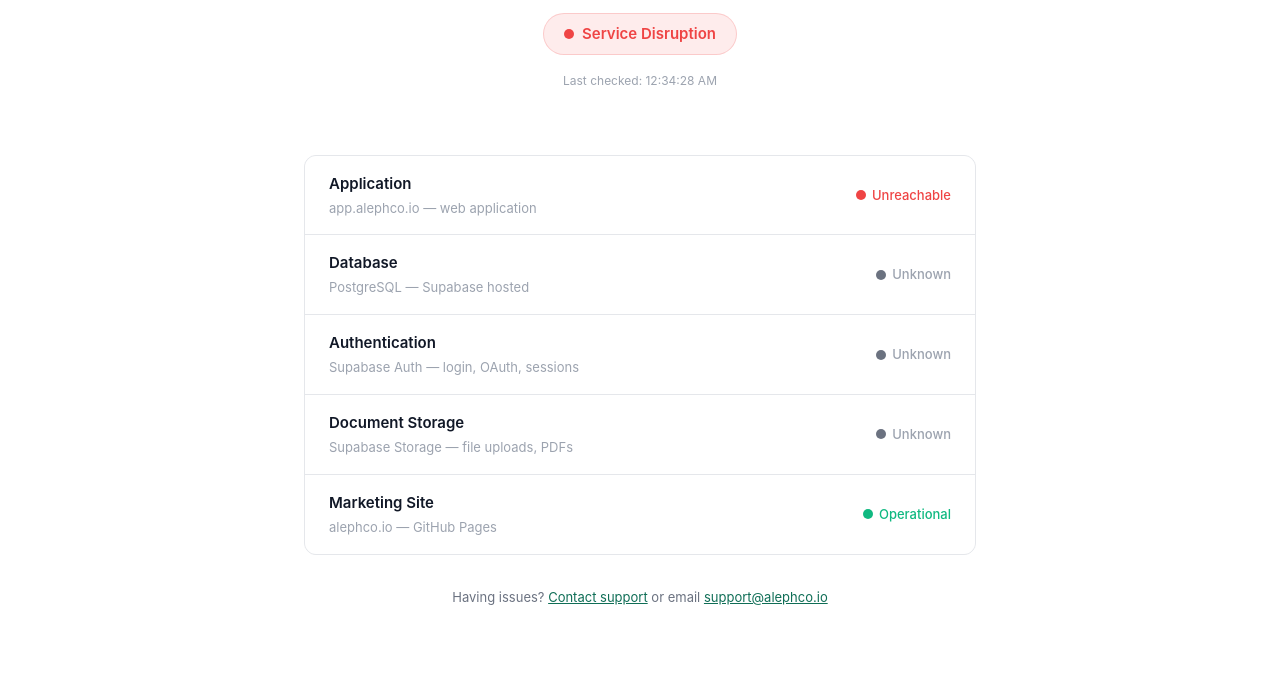
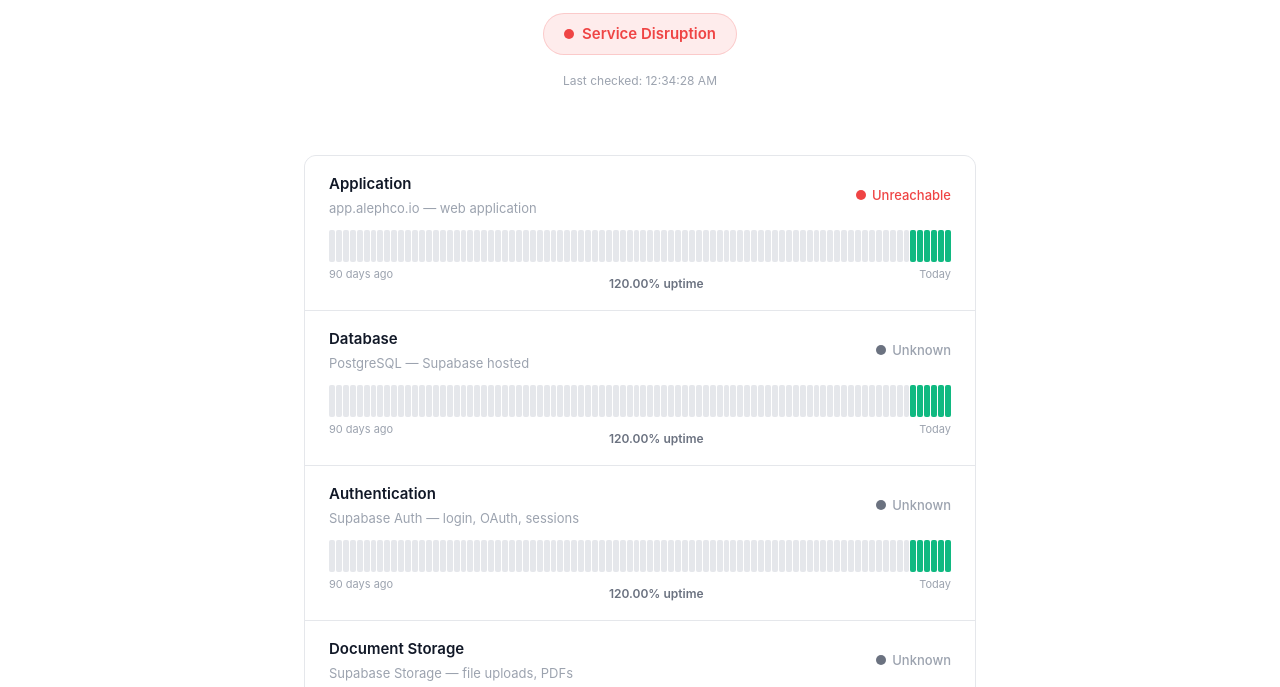
Before and after one commit to thirstypig/alephco.io-www, a website: page status.html in a window 1280 px wide. Shown: the part 265-952 px from the top of the page. Drawn offline with Linux system fonts and the light colour scheme; no server answers.

Commit message:
feat: add 90-day uptime bars to status page (Anthropic/Atlassian style)
Each component now shows a 90-day bar chart with daily status:
- Green bars = operational days
- Gray bars = before service launch
- Yellow/red bars = degradation/outage (future, when connected to monitoring)

Bars show tooltip on hover with date + status. Uptime percentage
calculated from active days since launch (~April 6, 2026).

Ready to connect to UptimeRobot API for real historical data.

Co-Authored-By: Claude Opus 4.6 (1M context) <noreply@anthropic.com>

```diff
--- a/status.html
+++ b/status.html
@@ -42,6 +42,17 @@
     .status-footer-note { text-align: center; font-size: .8125rem; color: var(--fg-subtle); margin: 2rem 0; }
     .status-footer-note a { color: var(--primary); }
     .status-updated { text-align: center; font-size: .75rem; color: var(--fg-subtle); margin-top: 1rem; }
+
+    /* Uptime bars */
+    .uptime-bars { display: flex; gap: 1px; height: 32px; margin-top: .75rem; }
+    .uptime-bar { flex: 1; border-radius: 2px; min-width: 2px; position: relative; cursor: pointer; transition: opacity .15s; }
+    .uptime-bar:hover { opacity: .8; }
+    .uptime-bar.green { background: #10b981; }
+    .uptime-bar.yellow { background: #f59e0b; }
+    .uptime-bar.red { background: #ef4444; }
+    .uptime-bar.gray { background: var(--border); }
+    .uptime-label { display: flex; justify-content: space-between; font-size: .6875rem; color: var(--fg-subtle); margin-top: .25rem; }
+    .uptime-pct { font-size: .75rem; font-weight: 600; color: var(--fg-muted); margin-top: .5rem; text-align: right; }
   </style>
 </head>
 <body>
@@ -91,52 +102,47 @@
         <div class="status-updated" id="status-time"></div>
       </div>
 
-      <!-- Components -->
+      <!-- Components with uptime bars -->
       <div class="status-grid">
-        <div class="status-row">
-          <div class="status-row-name">
-            Application
-            <small>app.alephco.io &mdash; web application</small>
+        <div class="status-row" style="flex-direction:column;align-items:stretch;">
+          <div style="display:flex;justify-content:space-between;align-items:center;">
+            <div class="status-row-name">Application<small>app.alephco.io &mdash; web application</small></div>
+            <div class="status-row-badge unknown" id="comp-app"><span class="status-dot-lg gray"></span> Checking</div>
           </div>
-          <div class="status-row-badge unknown" id="comp-app">
-            <span class="status-dot-lg gray"></span> Checking
+          <div class="uptime-bars" id="bars-app"></div>
+          <div class="uptime-label"><span>90 days ago</span><span class="uptime-pct" id="pct-app"></span><span>Today</span></div>
+        </div>
+        <div class="status-row" style="flex-direction:column;align-items:stretch;">
+          <div style="display:flex;justify-content:space-between;align-items:center;">
+            <div class="status-row-name">Database<small>PostgreSQL &mdash; Supabase hosted</small></div>
+            <div class="status-row-badge unknown" id="comp-db"><span class="status-dot-lg gray"></span> Checking</div>
           </div>
+          <div class="uptime-bars" id="bars-db"></div>
+          <div class="uptime-label"><span>90 days ago</span><span class="uptime-pct" id="pct-db"></span><span>Today</span></div>
         </div>
-        <div class="status-row">
-          <div class="status-row-name">
-            Database
-            <small>PostgreSQL &mdash; Supabase hosted</small>
+        <div class="status-row" style="flex-direction:column;align-items:stretch;">
+          <div style="display:flex;justify-content:space-between;align-items:center;">
+            <div class="status-row-name">Authentication<small>Supabase Auth &mdash; login, OAuth, sessions</small></div>
+            <div class="status-row-badge unknown" id="comp-auth"><span class="status-dot-lg gray"></span> Checking</div>
           </div>
-          <div class="status-row-badge unknown" id="comp-db">
-            <span class="status-dot-lg gray"></span> Checking
+          <div class="uptime-bars" id="bars-auth"></div>
+          <div class="uptime-label"><span>90 days ago</span><span class="uptime-pct" id="pct-auth"></span><span>Today</span></div>
+        </div>
+        <div class="status-row" style="flex-direction:column;align-items:stretch;">
+          <div style="display:flex;justify-content:space-between;align-items:center;">
+            <div class="status-row-name">Document Storage<small>Supabase Storage &mdash; file uploads, PDFs</small></div>
+            <div class="status-row-badge unknown" id="comp-storage"><span class="status-dot-lg gray"></span> Checking</div>
           </div>
+          <div class="uptime-bars" id="bars-storage"></div>
+          <div class="uptime-label"><span>90 days ago</span><span class="uptime-pct" id="pct-storage"></span><span>Today</span></div>
         </div>
-        <div class="status-row">
-          <div class="status-row-name">
-            Authentication
-            <small>Supabase Auth &mdash; login, OAuth, sessions</small>
+        <div class="status-row" style="flex-direction:column;align-items:stretch;">
+          <div style="display:flex;justify-content:space-between;align-items:center;">
+            <div class="status-row-name">Marketing Site<small>alephco.io &mdash; GitHub Pages</small></div>
+            <div class="status-row-badge ok" id="comp-www"><span class="status-dot-lg green"></span> Operational</div>
           </div>
-          <div class="status-row-badge unknown" id="comp-auth">
-            <span class="status-dot-lg gray"></span> Checking
-          </div>
-        </div>
-        <div class="status-row">
-          <div class="status-row-name">
-            Document Storage
-            <small>Supabase Storage &mdash; file uploads, PDFs</small>
-          </div>
-          <div class="status-row-badge unknown" id="comp-storage">
-            <span class="status-dot-lg gray"></span> Checking
-          </div>
-        </div>
-        <div class="status-row">
-          <div class="status-row-name">
-            Marketing Site
-            <small>alephco.io &mdash; GitHub Pages</small>
-          </div>
-          <div class="status-row-badge ok" id="comp-www">
-            <span class="status-dot-lg green"></span> Operational
-          </div>
+          <div class="uptime-bars" id="bars-www"></div>
+          <div class="uptime-label"><span>90 days ago</span><span class="uptime-pct" id="pct-www"></span><span>Today</span></div>
         </div>
       </div>
 
@@ -215,9 +221,48 @@
         timeEl.textContent = 'Last checked: ' + new Date().toLocaleTimeString();
       }
 
+      // Render uptime bars for all components
+      renderUptimeBars();
+
       // Re-check every 60 seconds
       setTimeout(checkStatus, 60000);
     })();
+    function renderUptimeBars() {
+      // Generate 90 bars for each component
+      // For a new service, show all green (operational since launch ~April 2026)
+      // Later: replace with real data from UptimeRobot API
+      const components = ['app', 'db', 'auth', 'storage', 'www'];
+      const days = 90;
+      const launchDate = new Date('2026-04-06'); // approximate launch
+      const today = new Date();
+
+      for (const comp of components) {
+        const container = document.getElementById('bars-' + comp);
+        const pctEl = document.getElementById('pct-' + comp);
+        if (!container) continue;
+
+        let greenDays = 0;
+        for (let i = days - 1; i >= 0; i--) {
+          const bar = document.createElement('div');
+          bar.className = 'uptime-bar';
+          const date = new Date(today.getTime() - i * 24 * 60 * 60 * 1000);
+
+          if (date < launchDate) {
+            bar.classList.add('gray'); // before launch
+            bar.title = date.toLocaleDateString() + ' — Not yet launched';
+          } else {
+            bar.classList.add('green');
+            bar.title = date.toLocaleDateString() + ' — Operational';
+            greenDays++;
+          }
+          container.appendChild(bar);
+        }
+
+        const activeDays = Math.min(days, Math.floor((today.getTime() - launchDate.getTime()) / (24*60*60*1000)));
+        const pct = activeDays > 0 ? ((greenDays / activeDays) * 100).toFixed(2) : '100.00';
+        if (pctEl) pctEl.textContent = pct + '% uptime';
+      }
+    }
   </script>
 </body>
 </html>
```
